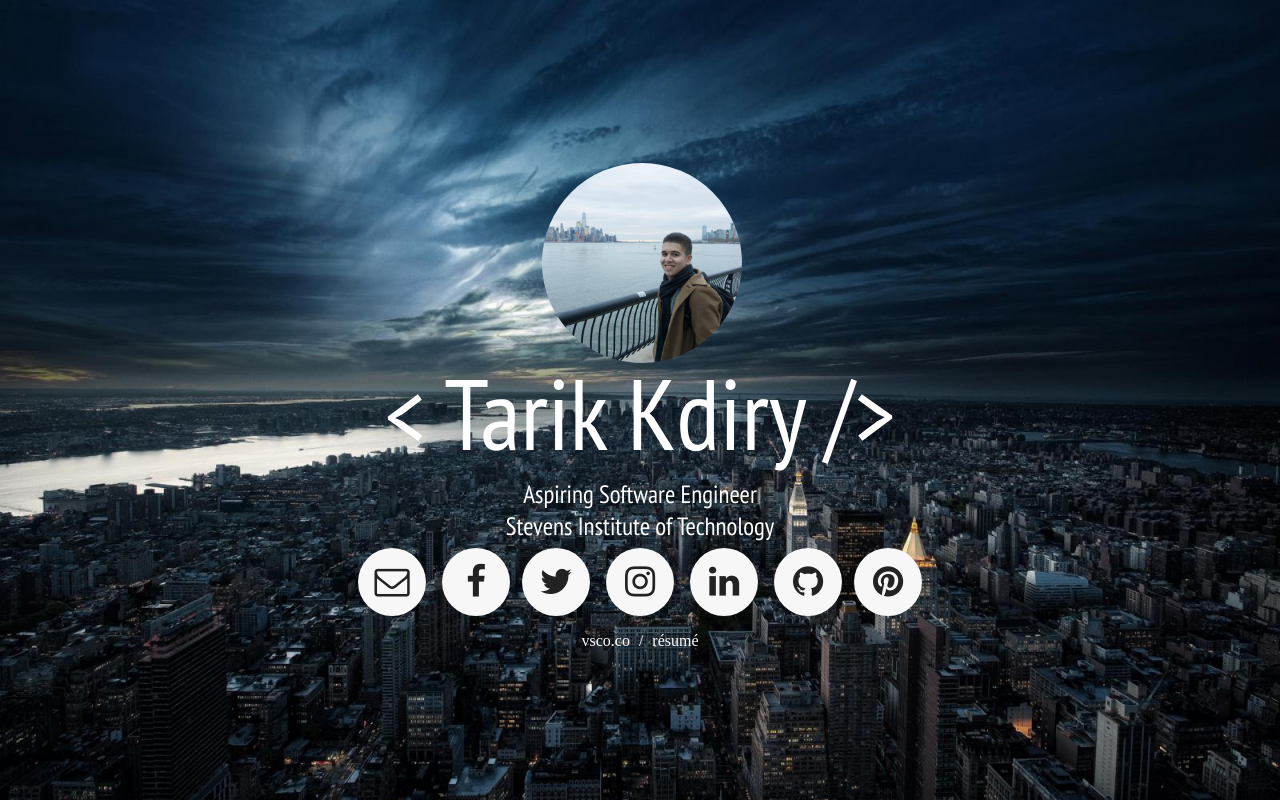
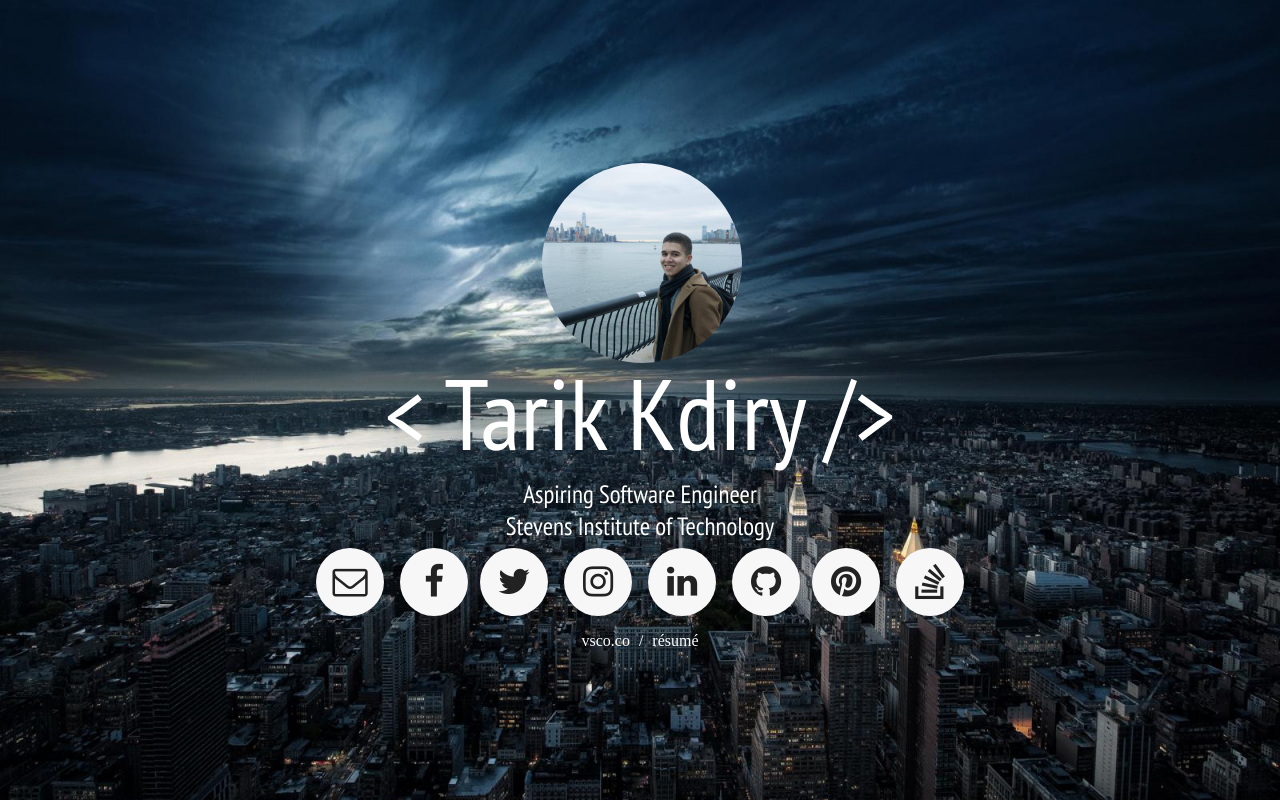
Before and after one commit to tarikkdiry/tarikkdiry.github.io, a plain HTML site: page index.html in a window 1280 px wide. Drawn offline with nearby package versions, Linux system fonts and the light colour scheme.

Commit message:
added Stack Overflow

```diff
--- a/index.html
+++ b/index.html
@@ -44,6 +44,9 @@
 		        <a href="https://www.pinterest.com/tarikkdiry/" target="_blank" title="Pinterest">
 		       		<i class="fa fa-pinterest"></i>
 		        </a>
+				<a href="https://stackoverflow.com/users/5828954/tarik-kdiry" target="_blank" title="Stack Overflow">
+		       		<i class="fa fa-stack-overflow"></i>
+		        </a>
     		</div>
 				<div class="links" style="text-decoration:none;">
         <a href="https://vsco.co/tkdiry" target="_blank" title="VSCO">vsco.co</a> /
```
